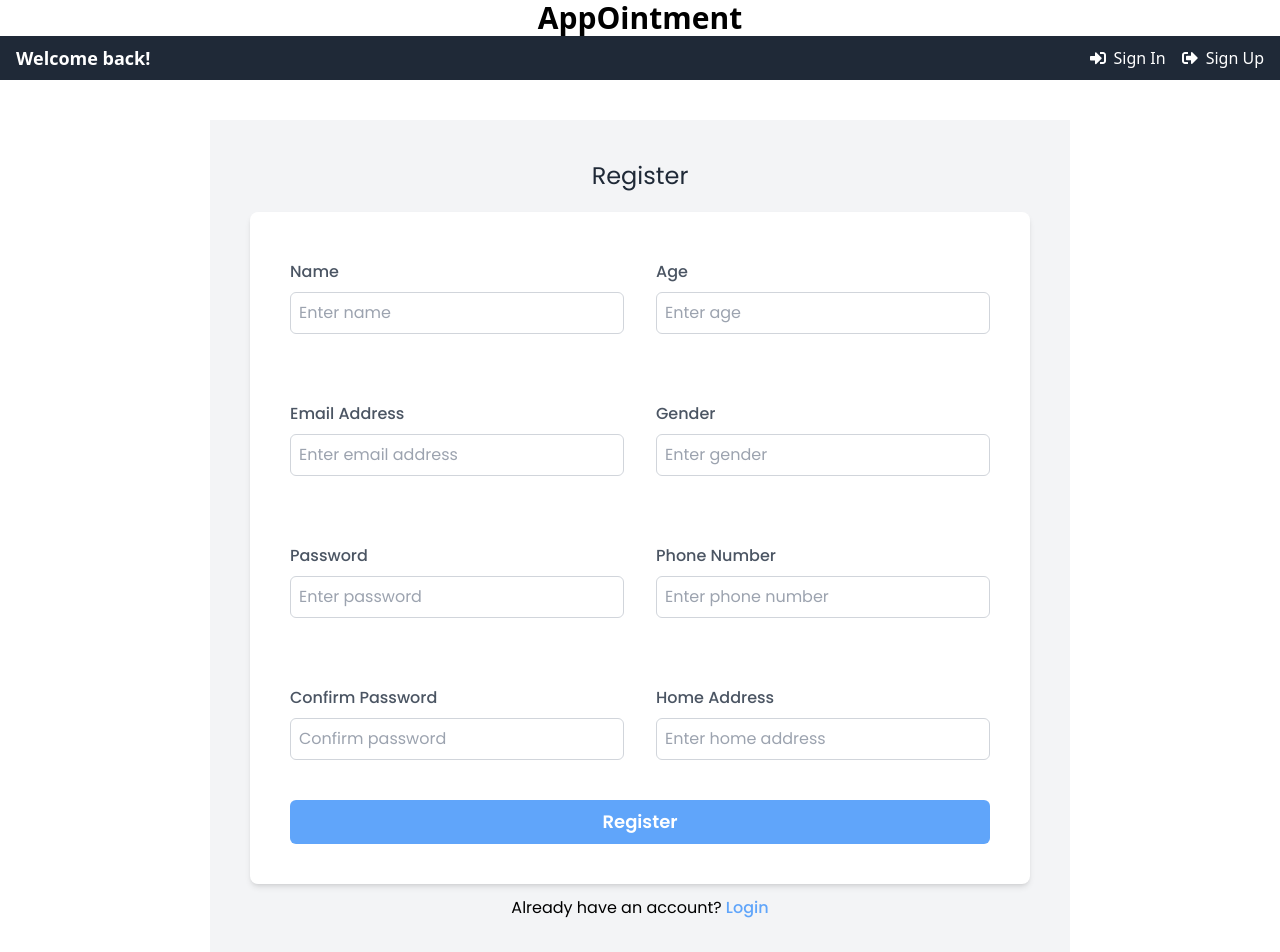
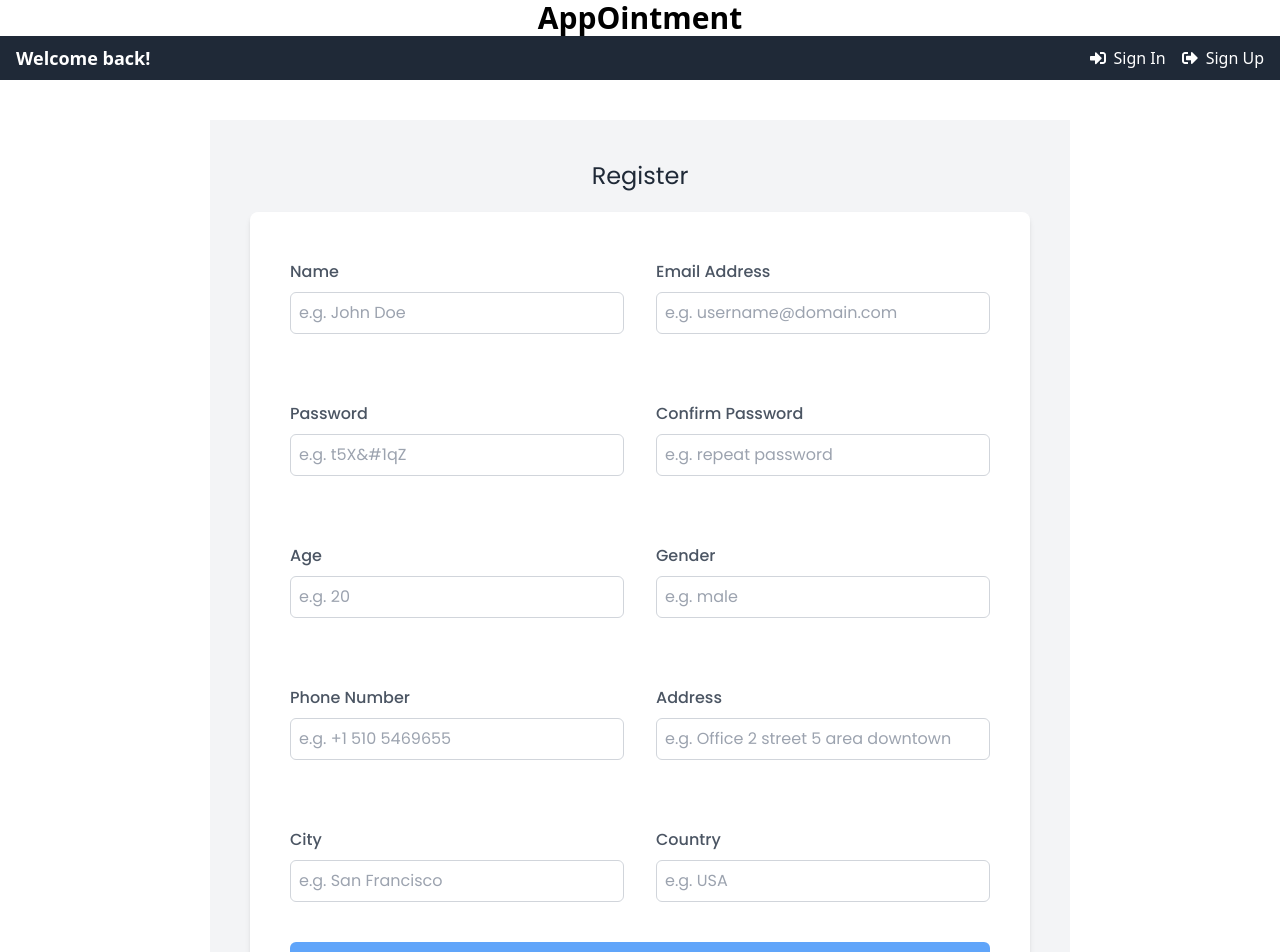
Before and after one commit to Acmeware-net/doctor-one-click, a React (Vite) app in the folder frontend/: page /register in a window 1280 px wide. Shown: the top 952 px of the page. Built offline with nearby package versions, Linux system fonts and the light colour scheme.

Commit message:
add city and country fields in sign up form

```diff
--- a/frontend/src/screens/RegisterScreen.jsx
+++ b/frontend/src/screens/RegisterScreen.jsx
@@ -20,6 +20,8 @@ const RegisterScreen = () => {
   const [gender, setGender] = useState('');
   const [phone, setPhone] = useState('');
   const [address, setAddress] = useState('');
+  const [city, setCity] = useState('');
+  const [country, setCountry] = useState('');
 
   const dispatch = useDispatch();
   const navigate = useNavigate();
@@ -61,19 +63,9 @@ const RegisterScreen = () => {
         <label className='block mb-2 text-gray-600 font-medium'> Name</label>
         <input
           type='text'
-          placeholder='Enter name'
+          placeholder='e.g. John Doe'
           value={name}
           onChange={(e) => setName(e.target.value)}
-          className=' p-2 rounded-md border border-gray-300 mb-5 transition-all focus:border-blue-400 focus:shadow-md focus:shadow-blue-200'
-        />
-      </div>
- <div className='my-2' id='age'>
-        <label className='block mb-2 text-gray-600 font-medium'>Age</label>
-        <input
-          type='text'
-          placeholder='Enter age'
-          value={age}
-          onChange={(e) => setAge(e.target.value)}
           className=' p-2 rounded-md border border-gray-300 mb-5 transition-all focus:border-blue-400 focus:shadow-md focus:shadow-blue-200'
         />
       </div>
@@ -82,33 +74,54 @@ const RegisterScreen = () => {
         <label className='block mb-2 text-gray-600 font-medium'>Email Address</label>
         <input
           type='email'
-          placeholder='Enter email address'
+          placeholder='e.g. username@domain.com'
           value={email}
           onChange={(e) => setEmail(e.target.value)}
           className=' p-2 rounded-md border border-gray-300 mb-5 transition-all focus:border-blue-400 focus:shadow-md focus:shadow-blue-200'
         />
       </div>
 
+      <div className='my-2' id='password'>
+        <label className='block mb-2 text-gray-600 font-medium'>Password</label>
+        <input
+          type='password'
+          placeholder='e.g. t5X&#1qZ'
+          value={password}
+          onChange={(e) => setPassword(e.target.value)}
+          className='p-2 rounded-md border border-gray-300 mb-5 transition-all focus:border-blue-400 focus:shadow-md focus:shadow-blue-200'
+        />
+      </div>
 
+      <div className='my-2' id='confirmPassword'>
+        <label className='block mb-2 text-gray-600 font-medium'>Confirm Password</label>
+        <input
+          type='password'
+          placeholder='e.g. repeat password'
+          value={confirmPassword}
+          onChange={(e) => setConfirmPassword(e.target.value)}
+          className='p-2 rounded-md border border-gray-300 mb-5 transition-all focus:border-blue-400 focus:shadow-md focus:shadow-blue-200'
+        />
+      </div>
+
+
+ <div className='my-2' id='age'>
+        <label className='block mb-2 text-gray-600 font-medium'>Age</label>
+        <input
+          type='text'
+          placeholder='e.g. 20'
+          value={age}
+          onChange={(e) => setAge(e.target.value)}
+          className=' p-2 rounded-md border border-gray-300 mb-5 transition-all focus:border-blue-400 focus:shadow-md focus:shadow-blue-200'
+        />
+      </div>
 
       <div className='my-2' id='gender'>
         <label className='block mb-2 text-gray-600 font-medium'>Gender</label>
         <input
           type='text'
-          placeholder='Enter gender'
+          placeholder='e.g. male'
           value={gender}
           onChange={(e) => setGender(e.target.value)}
-          className='p-2 rounded-md border border-gray-300 mb-5 transition-all focus:border-blue-400 focus:shadow-md focus:shadow-blue-200'
-        />
-      </div>
-
-       <div className='my-2' id='password'>
-        <label className='block mb-2 text-gray-600 font-medium'>Password</label>
-        <input
-          type='password'
-          placeholder='Enter password'
-          value={password}
-          onChange={(e) => setPassword(e.target.value)}
           className='p-2 rounded-md border border-gray-300 mb-5 transition-all focus:border-blue-400 focus:shadow-md focus:shadow-blue-200'
         />
       </div>
@@ -117,36 +130,45 @@ const RegisterScreen = () => {
         <label className='block mb-2 text-gray-600 font-medium'>Phone Number</label>
         <input
           type='text'
-          placeholder='Enter phone number'
+          placeholder='e.g. +1 510 5469655'
           value={phone}
           onChange={(e) => setPhone(e.target.value)}
           className=' p-2 rounded-md border border-gray-300 mb-5 transition-all focus:border-blue-400 focus:shadow-md focus:shadow-blue-200'
         />
       </div>
 
-       <div className='my-2' id='confirmPassword'>
-        <label className='block mb-2 text-gray-600 font-medium'>Confirm Password</label>
-        <input
-          type='password'
-          placeholder='Confirm password'
-          value={confirmPassword}
-          onChange={(e) => setConfirmPassword(e.target.value)}
-          className='p-2 rounded-md border border-gray-300 mb-5 transition-all focus:border-blue-400 focus:shadow-md focus:shadow-blue-200'
-        />
-      </div>
-
       <div className='my-2' id='address'>
-        <label className='block mb-2 text-gray-600 font-medium'>Home Address</label>
+        <label className='block mb-2 text-gray-600 font-medium'>Address</label>
         <input
           type='text'
-          placeholder='Enter home address'
+          placeholder='e.g. Office 2 street 5 area downtown'
           value={address}
           onChange={(e) => setAddress(e.target.value)}
           className=' p-2 rounded-md border border-gray-300 mb-5 transition-all focus:border-blue-400 focus:shadow-md focus:shadow-blue-200'
         />
       </div>
 
+      <div className='my-2' id='city'>
+        <label className='block mb-2 text-gray-600 font-medium'>City</label>
+        <input
+          type='text'
+          placeholder='e.g. San Francisco'
+          value={address}
+          onChange={(e) => setCity(e.target.value)}
+          className=' p-2 rounded-md border border-gray-300 mb-5 transition-all focus:border-blue-400 focus:shadow-md focus:shadow-blue-200'
+        />
+      </div>
 
+      <div className='my-2' id='country'>
+        <label className='block mb-2 text-gray-600 font-medium'>Country</label>
+        <input
+          type='text'
+          placeholder='e.g. USA'
+          value={address}
+          onChange={(e) => setCountry(e.target.value)}
+          className=' p-2 rounded-md border border-gray-300 mb-5 transition-all focus:border-blue-400 focus:shadow-md focus:shadow-blue-200'
+        />
+      </div>
 
 
       </div>
```
